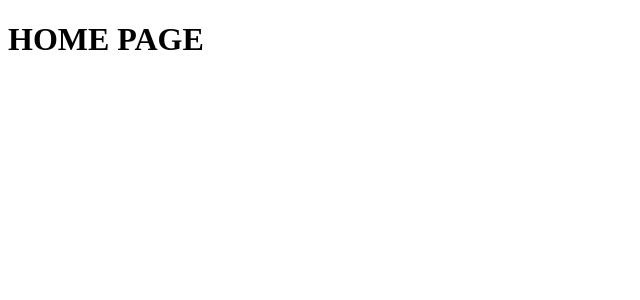
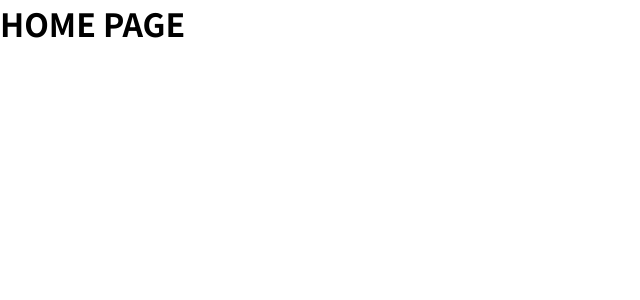
Before and after one commit to night417/trend-micro-task, a React (Create React App) app: page / in a window 1280 px wide. Shown: the top 300 px of the page, without its empty margins (0-640 px from the left). Built offline with nearby package versions, Linux system fonts and the light colour scheme.

Commit message:
Add fonts and styles

```diff
--- a/public/index.html
+++ b/public/index.html
@@ -4,6 +4,12 @@
     <meta charset="utf-8" />
     <meta name="viewport" content="width=device-width, initial-scale=1" />
     <meta name="theme-color" content="#000000" />
+    <link rel="preconnect" href="https://fonts.googleapis.com" />
+    <link rel="preconnect" href="https://fonts.gstatic.com" crossorigin />
+    <link
+      href="https://fonts.googleapis.com/css2?family=Noto+Sans+TC:wght@400;700&family=Noto+Sans:wght@400;700&display=swap"
+      rel="stylesheet"
+    />
     <title>Trend Micro Task</title>
   </head>
   <body>
--- a/src/App.tsx
+++ b/src/App.tsx
@@ -1,5 +1,6 @@
 import React from "react";
 import { Router } from "./Router";
+import "./Styles/app.scss";
 
 function App() {
   return (
--- /dev/null
+++ b/src/Styles/app.scss
@@ -0,0 +1 @@
+@import "./main.scss";
--- /dev/null
+++ b/src/Styles/main.scss
@@ -0,0 +1,20 @@
+$color-black: #000000;
+$color-white: #ffffff;
+$color-blue: #3c71ff;
+$color-blue-light: #f1f5ff;
+
+html,
+body {
+  font-size: 16px;
+  color: $color-black;
+}
+* {
+  margin: 0;
+  padding: 0;
+  font-family: "Noto Sans TC", sans-serif;
+  box-sizing: border-box;
+  position: relative;
+}
+a {
+  text-decoration: none;
+}
```
